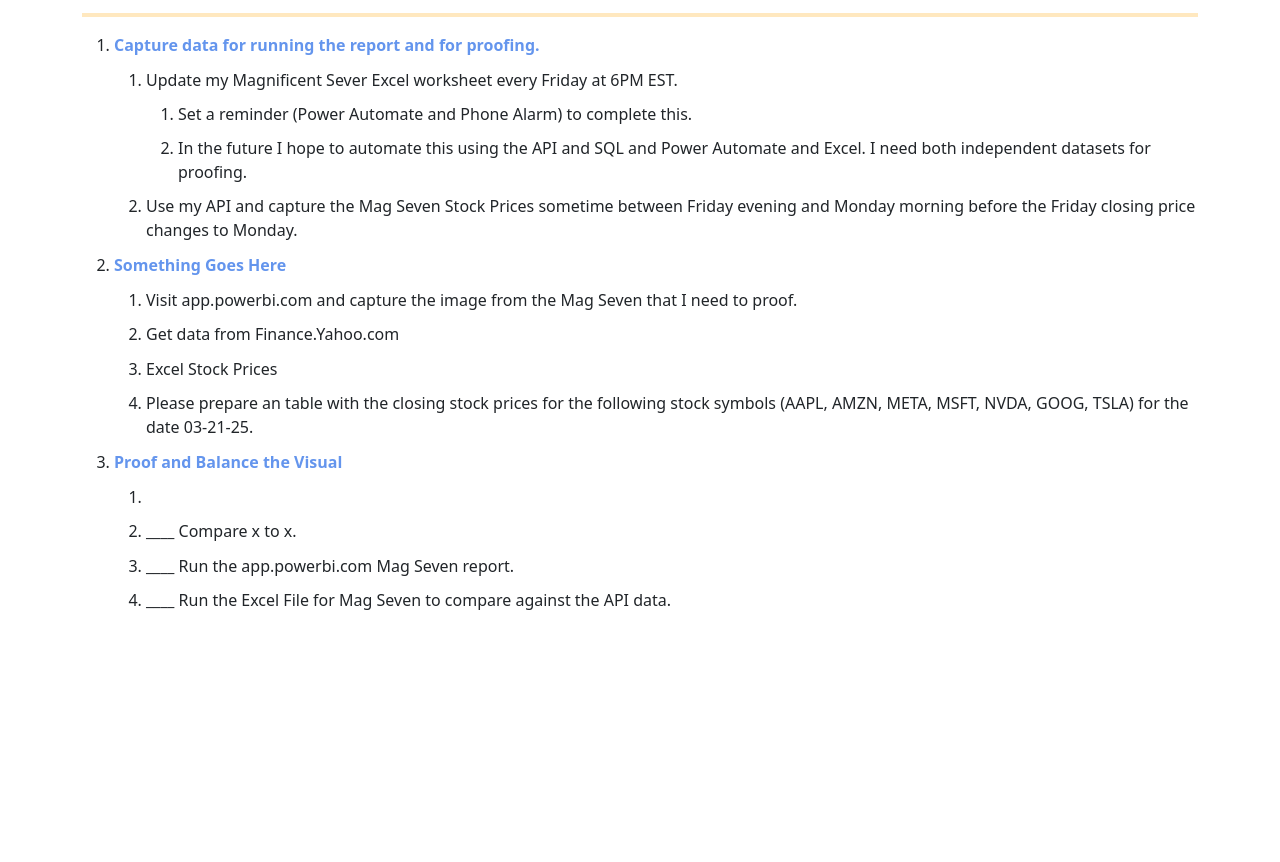
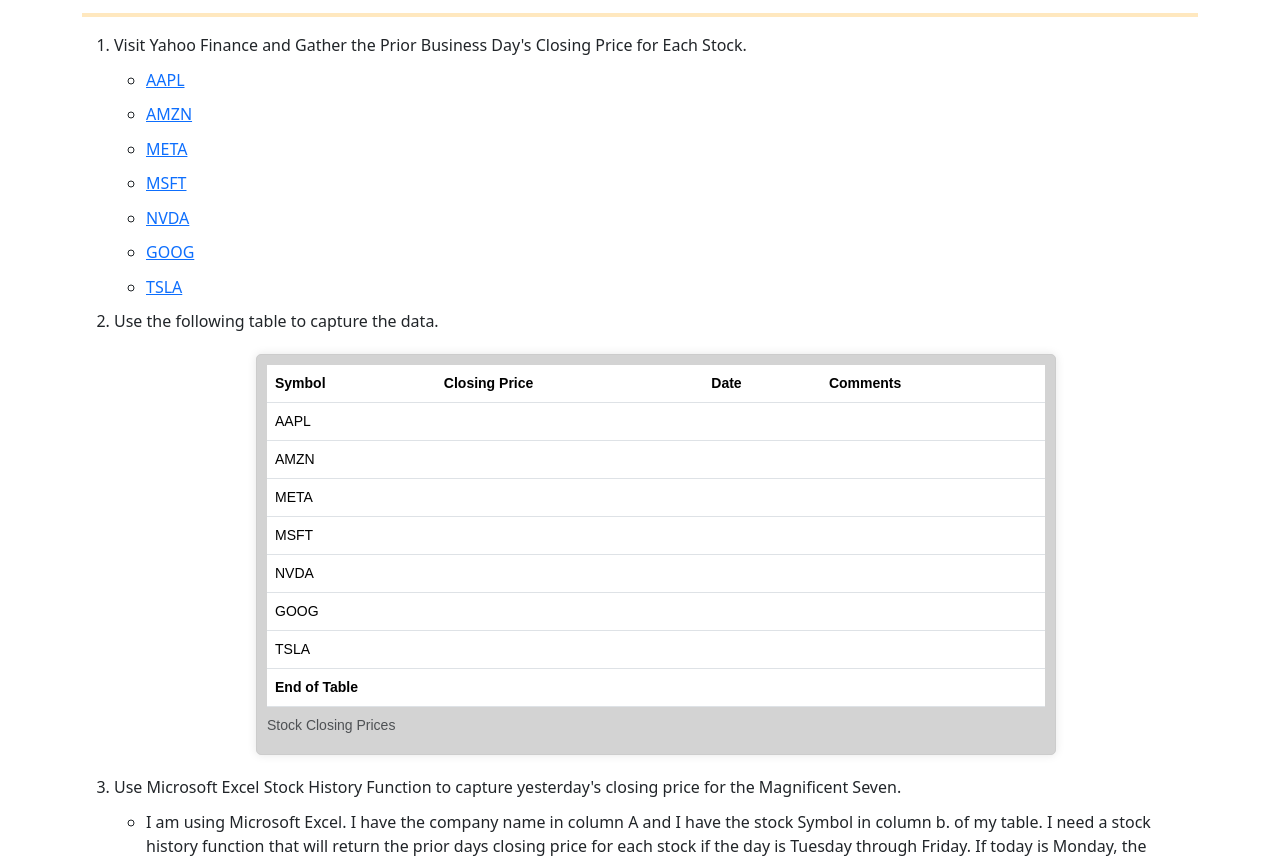
Before and after one commit to richardsaci/richards-notes, a plain HTML site: page Magnificent_Seven_Daily_Procedures.html in a window 1280 px wide. Shown: the part 88-950 px from the top of the page. Before the commit the page ends 800 px from the top, so only its background shows below. Drawn offline with nearby package versions, Linux system fonts and the light colour scheme.

Commit message:
04-15-25-1

```diff
--- a/Magnificent_Seven_Daily_Procedures.html
+++ b/Magnificent_Seven_Daily_Procedures.html
@@ -8,6 +8,33 @@
 
   <link href='style.css' rel='stylesheet'>
     <title>Magnificent Seven Daily Procedures</title>
+    <style>
+      .custom-table-container {
+        display: flex;
+        justify-content: center;
+        padding: 10px;
+        margin: 10px;
+      }
+      .custom-table {
+        background-color: lightgray;
+        font-size: 14px;
+        color: black;
+        font-family: Arial, sans-serif;
+        border: 1px solid #ccc;
+        border-radius: 5px;
+        box-shadow: 0px 0px 10px rgba(0, 0, 0, 0.1);
+        padding: 10px;
+        width: 100%;
+        max-width: 800px;
+        min-width: 300px;
+        height: auto;
+        max-height: 600px;
+        min-height: 200px;
+      }
+      .custom-table thead, .custom-table tfoot {
+        font-weight: bold;
+      }
+    </style>
 </head>
 <body class="container"> <section id="breadcrumbs">
   <ol class="breadcrumb">
@@ -24,6 +51,49 @@
 
 
 <ol>
+  <li>Visit Yahoo Finance and Gather the Prior Business Day's Closing Price for Each Stock.</li>
+  <ul>
+    <li><a href="https://finance.yahoo.com/quote/AAPL/">AAPL</a></li>
+    <li><a href="https://finance.yahoo.com/quote/AMZN/">AMZN</a></li>
+    <li><a href="https://finance.yahoo.com/quote/META/">META</a></li>
+    <li><a href="https://finance.yahoo.com/quote/MSFT/">MSFT</a></li>
+    <li><a href="https://finance.yahoo.com/quote/NVDA/">NVDA</a></li>
+    <li><a href="https://finance.yahoo.com/quote/GOOG/">GOOG</a></li>
+    <li><a href="https://finance.yahoo.com/quote/TSLA/">TSLA</a></li>
+
+  </ul>
+  <li>Use the following table to capture the data.</li>
+  <div class="custom-table-container">
+    <div class="table-responsive custom-table">
+      <table class="table table-hover mb-0">
+        <caption>Stock Closing Prices</caption>
+        <thead>
+          <tr>
+            <th>Symbol</th>
+            <th>Closing Price</th>
+            <th>Date</th>
+            <th>Comments</th>
+          </tr>
+        </thead>
+        <tbody>
+          <tr><td>AAPL</td><td></td><td></td><td></td></tr>
+          <tr><td>AMZN</td><td></td><td></td><td></td></tr>
+          <tr><td>META</td><td></td><td></td><td></td></tr>
+          <tr><td>MSFT</td><td></td><td></td><td></td></tr>
+          <tr><td>NVDA</td><td></td><td></td><td></td></tr>
+          <tr><td>GOOG</td><td></td><td></td><td></td></tr>
+          <tr><td>TSLA</td><td></td><td></td><td></td></tr>
+        </tbody>
+        <tfoot>
+          <tr>
+            <td colspan="4">End of Table</td>
+          </tr>
+        </tfoot>
+      </table>
+    </div>
+  </div>
+  <li>Use Microsoft Excel Stock History Function to capture yesterday's closing price for the Magnificent Seven.</li>
+      <ul><li>I am using Microsoft Excel. I have the company name in column A and I have the stock Symbol in column b. of my table. I need a stock history function that will return the prior days closing price for each stock if the day is Tuesday through Friday. If today is Monday, the formula needs to get the closing price for the prior Friday.</li></ul>
   <li><b>Capture data for running the report and for proofing.</b></li>
   <ol>
   <li>Update my Magnificent Sever Excel worksheet every Friday at 6PM EST.</li>
```
Also changed, not shown: HTML_Sample_Code.html (added, +68 -0 lines), MagSeven.html (+17 -4 lines), PostingPowerBIVisualsOnReddit.html (+21 -7 lines), index.html (+23 -8 lines), saci_Big_Picture_TOC.html (+3 -3 lines).
